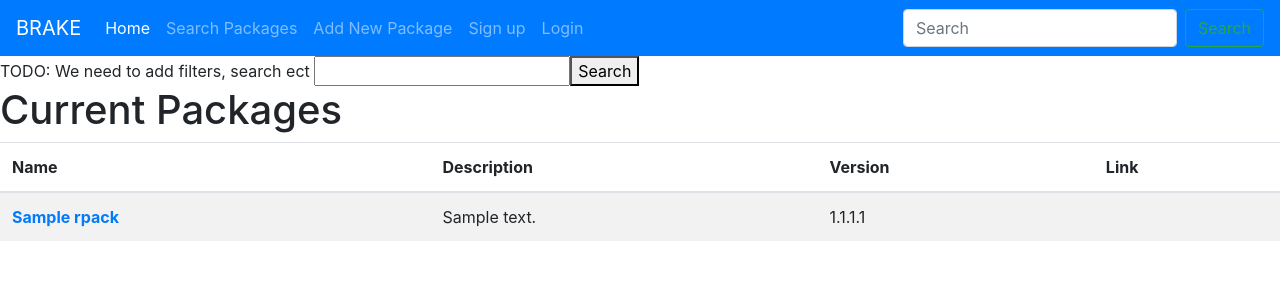
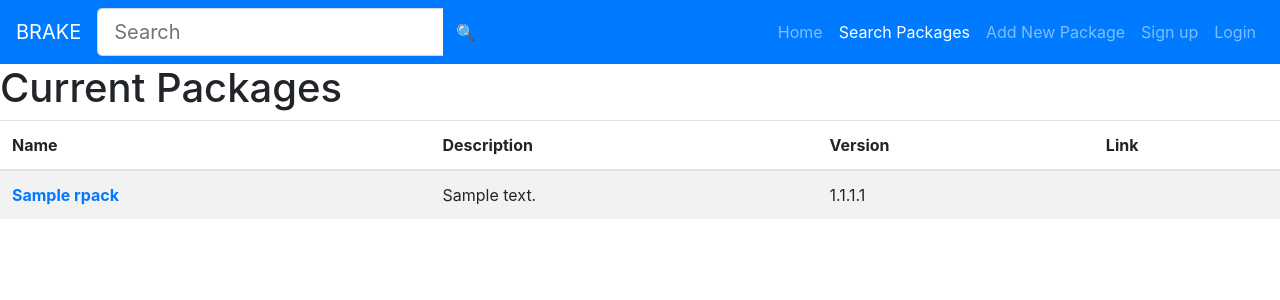
Before and after one commit to BioPharmSoftGrp/BRAKE, a Django app: page /CurrentPackages/ in a window 1280 px wide. Shown: the top 300 px of the page. Run offline with Django 3.2, Linux system fonts and the light colour scheme; tables that the repository leaves empty hold one stand-in row (values such as "Sample post"); some libraries are stand-ins or nearby versions.

Commit message:
Significant Updates - Swapped search bar and navigation links in navbar - Navigation links are now conditionally activated based on   the current page - got a basic search working on the current packages page - Search bar now only appears in navbar when in current packages page   (since the homepage already has a search bar, and its not useful   anywhere else)

```diff
--- a/BRAKEProject/brake_web/templates/brake_web/CurrentPackages.html
+++ b/BRAKEProject/brake_web/templates/brake_web/CurrentPackages.html
@@ -1,9 +1,8 @@
+<!-- -*- engine:django -*- -->
+
 {% extends 'brake_web/base.html'%}
 
 {% block content %}
-
-TODO: We need to add filters, search ect
-<input type="text" ></input><button type = "submit">Search</button>
 
 <h1>Current Packages</h1>
 
--- a/BRAKEProject/brake_web/templates/brake_web/base.html
+++ b/BRAKEProject/brake_web/templates/brake_web/base.html
@@ -9,7 +9,6 @@
 
     <!-- Bootstrap CSS -->
     <link rel="stylesheet" href="https://stackpath.bootstrapcdn.com/bootstrap/4.5.0/css/bootstrap.min.css" integrity="sha384-9aIt2nRpC12Uk9gS9baDl411NQApFmC26EwAOH8WgZl5MYYxFfc+NcPb1dKGj7Sk" crossorigin="anonymous">
-
     <title>BRAKE</title>
   </head>
   <body>
@@ -20,33 +19,67 @@
       </button>
 
       <div class="collapse navbar-collapse" id="navbarSupportedContent">
-    <ul class="navbar-nav mr-auto">
 
+        {% if currentPage == "CurrentPackages" %}
+          <form action="/CurrentPackages/">
+            <label for="CurrentPackages-search" class="sr-only">Search BRAKE</label>
+            <div class="input-group">
+              <!-- TODO: make the searchbar be a bit longer -->
+              {% if searchQuery %}
+              <input type="search" id ="CurrentPackages-search" name="search"
+                     class="form-control form-control-lg"
+                     value="{{ searchQuery }}"
+                     placeHolder="Search" aria-label="Search" />
+              {% else %}
+              <input type="search" id ="CurrentPackages-search" name="search"
+                     class="form-control form-control-lg"
+                     placeHolder="Search" aria-label="Search" />
+              {% endif %}
+              <!-- TODO: have an actual search icon here (possibly via FontAwesome) -->
+              <!-- TODO: fix styling with search button (same color as navbar, too little contrast) -->
+              <div class="input-group-append" class="homepage-banner--search">
+                <button type="submit" class="btn btn-primary" id="homepage-search-button">🔍</button>
+              </div>
+            </div>
+          </form>
+        {% endif %}
+
+
+        <ul class="navbar-nav ml-auto">
+        <!-- HOME PAGE -->
+          {% if currentPage == "home" %}
           <li class="nav-item active">
             <a class="nav-link" href="../">Home <span class="sr-only">(current)</span></a>
           </li>
+          {% else %}
+          <li class="nav-item">
+            <a class="nav-link" href="../">Home</span></a>
+          </li>
+          {% endif %}
+
+          <!-- CURRENT PACKAGES -->
+          {% if currentPage == "CurrentPackages" %}
+          <li class="nav-item active">
+            <a class="nav-link" href="/CurrentPackages">Search Packages<span class="sr-only">(current)</span></a>
+          </li>
+          {% else %}
           <li class="nav-item">
             <a class="nav-link" href="/CurrentPackages">Search Packages</a>
           </li>
+          {% endif %}
+
+          <!-- ADD NEW PACKAGE -->
+          {% if currentPage == "AddNewPackage" %}
+          <li class="nav-item active">
+            <a class="nav-link" href="/AddNewPackage">Add New Package<span class="sr-only">(current)</span></a>
+          </li>
+          {% else %}
           <li class="nav-item">
             <a class="nav-link" href="/AddNewPackage">Add New Package</a>
           </li>
-      <!-- <li class="nav-item dropdown">
-        <a class="nav-link dropdown-toggle" href="#" id="navbarDropdown" role="button" data-toggle="dropdown" aria-haspopup="true" aria-expanded="false">
-          Dropdown
-        </a>
-        <div class="dropdown-menu" aria-labelledby="navbarDropdown">
-          <a class="dropdown-item" href="#">Action</a>
-          <a class="dropdown-item" href="#">Another action</a>
-          <div class="dropdown-divider"></div>
-          <a class="dropdown-item" href="#">Something else here</a>
-        </div>
-      </li>
-      <li class="nav-item">
-        <a class="nav-link disabled" href="#" tabindex="-1" aria-disabled="true">Disabled</a>
-      </li> -->
+          {% endif %}
 
-
+          <!-- WELCOME USER -->
           {% if user.is_authenticated %}
 
             <li class="nav-item dropdown">
@@ -71,14 +104,8 @@
               <a class="nav-link" href = "{% url 'loginuser' %}">Login</a>
             </li>
           {% endif %}
+        </ul>
 
-
-
-    </ul>
-    <form class="form-inline my-2 my-lg-0">
-      <input class="form-control mr-sm-2" type="search" placeholder="Search" aria-label="Search">
-      <button class="btn btn-outline-success my-2 my-sm-0" type="submit">Search</button>
-    </form>
       </div>
     </nav>
 
--- a/BRAKEProject/brake_web/templates/brake_web/home.html
+++ b/BRAKEProject/brake_web/templates/brake_web/home.html
@@ -15,8 +15,8 @@
         </h1>
         <form action="/CurrentPackages/">
           <label for="homepage-search" class="sr-only">Search BRAKE</label>
-          <div class="input-group" class="homepage-banner--search">
-            <input type="search" id ="homepage-search"
+          <div class="input-group">
+            <input type="search" id ="homepage-search" name="search"
                    class="form-control form-control-lg"
                    placeHolder="Search" aria-label="Search" />
             <!-- TODO: have an actual search icon here (possibly via FontAwesome) -->
--- a/BRAKEProject/brake_web/views.py
+++ b/BRAKEProject/brake_web/views.py
@@ -10,7 +10,7 @@ from brake_secure.models import RPack
 
 # Create your views here.
 def home( request ):
-    return render( request, 'brake_web/home.html')
+    return render(request, 'brake_web/home.html', {'currentPage':'home'})
 
 def signupuser(request):
     if request.method == "GET":
@@ -45,8 +45,22 @@ def logoutuser(request):
         return redirect( 'home' )
 
 def CurrentPackages(request):
-    packages = RPack.objects.all()
-    return render( request, 'brake_web/CurrentPackages.html', {'packages':packages})
+    # TODO: sanitize query
+    query = request.GET.get('search', None)
+
+    # Super basic search. Splits the query string into words and
+    # only includes packages that have at least one of those words
+    # in its name, description, author, or maintainer. Case insensitive.
+    packages = RPack.objects.all() if query in [[], '', None] else \
+        [pack for pack in RPack.objects.all() if
+         any(word.lower() in pack.name.lower()
+             or word.lower() in pack.description.lower()
+             or word.lower() in pack.author.lower()
+             or word.lower() in pack.maintainer.lower()
+             for word in query.split())]
+
+    return render(request, 'brake_web/CurrentPackages.html',
+                  {'currentPage':'CurrentPackages','packages':packages, 'searchQuery':query})
 
 
 def ViewPackage(request, RPack_pk):
@@ -54,19 +68,22 @@ def ViewPackage(request, RPack_pk):
     package = get_object_or_404( RPack, pk = RPack_pk )
     if request.method == "GET":
         form = RPackForm(instance = package)
-        return render( request, 'brake_web/ViewPackage.html', {'package':package, 'form':form})
+        return render( request, 'brake_web/ViewPackage.html',
+                       {'currentPage':'ViewPackage','package':package, 'form':form})
     else:
         try:
             form = RPackForm( request.POST, instance=package )
             form.save()
             return redirect( 'CurrentPackages' )
         except ValueError:
-            return render( request,  'brake_web/ViewPackage.html', {'package':package, 'form':form, 'error':'Bad data passed in'})
-
+            return render( request,  'brake_web/ViewPackage.html',
+                           {'currentPage':'ViewPackage', 'package':package,
+                            'form':form, 'error':'Bad data passed in'})
 
 def AddNewPackage(request):
     if request.method == "GET":
-        return render( request, 'brake_web/AddNewPackage.html' , {'form':RPackForm()})
+        return render( request, 'brake_web/AddNewPackage.html',
+                       {'currentPage':'AddNewPackage','form':RPackForm()})
     else:
         # User is posting to add a new prackage
         try:
@@ -89,4 +106,6 @@ def AddNewPackage(request):
 
             return redirect( 'home' )  #TODO: This should go back to the list of packages.
         except ValueError:
-            return render( request, 'brake_web/AddNewPackage.html' , {'form':RPackForm(), 'error':'Bad data passed in'})
+            return render( request, 'brake_web/AddNewPackage.html' ,
+                           {'currentPage':'AddNewPackage', 'form':RPackForm(),
+                            'error':'Bad data passed in'})
```
Lines whose indentation alone changed are shown as unchanged.
